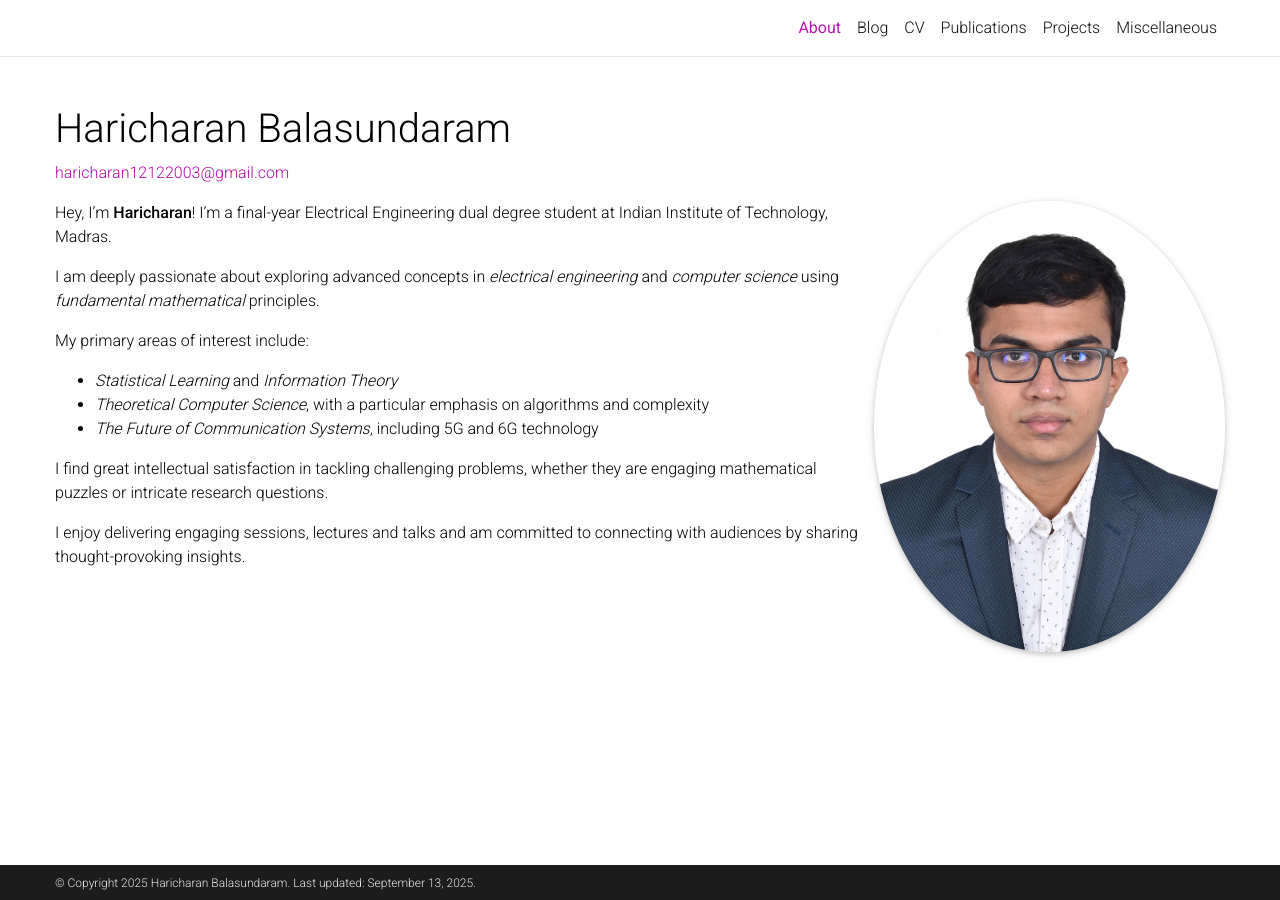
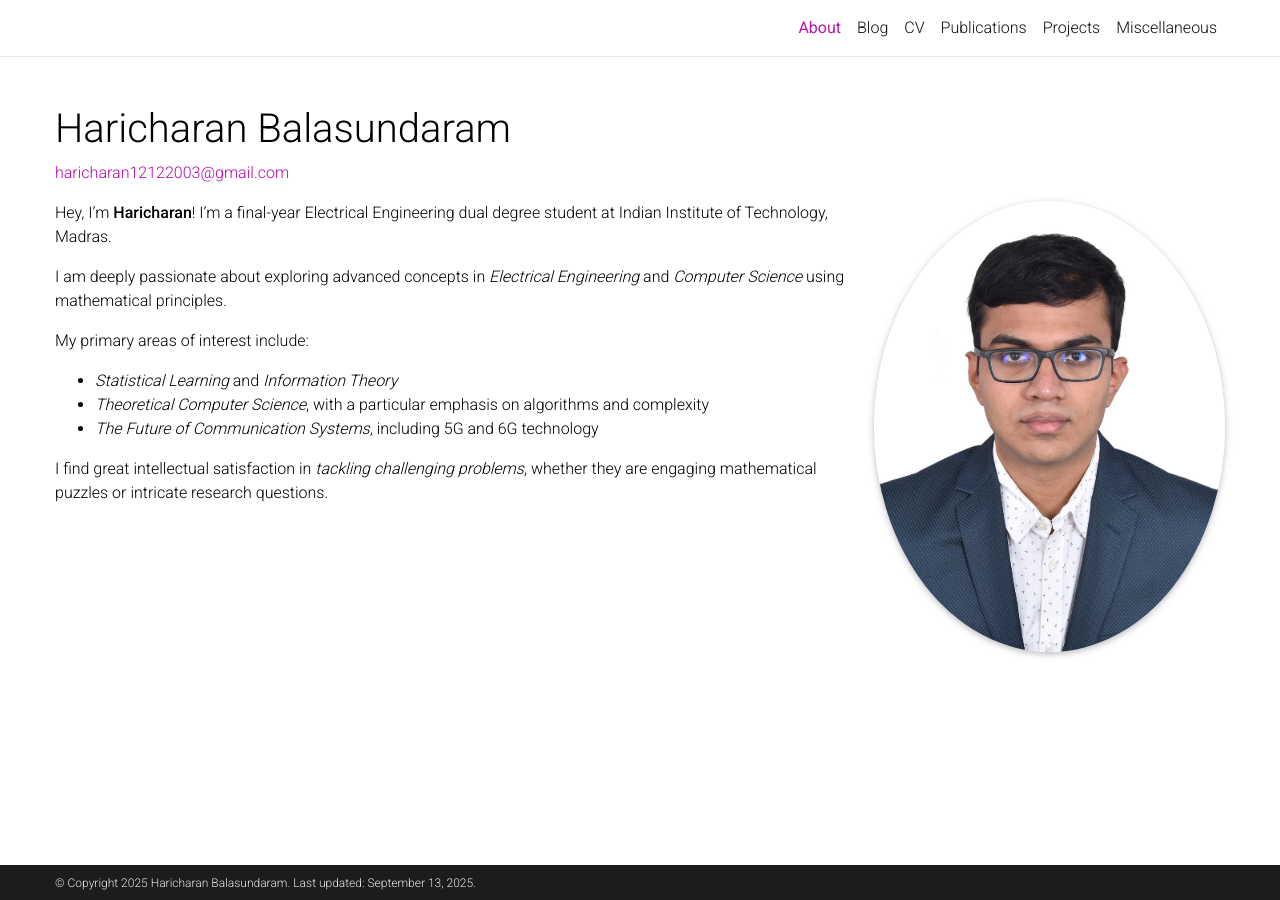
Before and after one commit to Haricharan1212/Haricharan1212.github.io, a Jekyll site: the page built from _pages/about.md, in a window 1280 px wide. Built offline with Jekyll 4.4.1, drawn with Linux system fonts in a browser that asks for light colours; full-size pictures stand in for the smaller copies a plugin makes; comment, search, counter and statistics services are not loaded; a style sheet for code colours, icons or effects is not loaded.

```diff
--- a/_pages/about.md
+++ b/_pages/about.md
@@ -18,7 +18,7 @@
 
 Hey, I'm **Haricharan**! I'm a final-year Electrical Engineering dual degree student at Indian Institute of Technology, Madras.
 
-I am deeply passionate about exploring advanced concepts in *electrical engineering* and *computer science* using *fundamental mathematical* principles.
+I am deeply passionate about exploring advanced concepts in *Electrical Engineering* and *Computer Science* using mathematical principles.
 
 My primary areas of interest include:
 
@@ -26,6 +26,4 @@
 - *Theoretical Computer Science*, with a particular emphasis on algorithms and complexity
 - *The Future of Communication Systems*, including 5G and 6G technology
 
-I find great intellectual satisfaction in tackling challenging problems, whether they are engaging mathematical puzzles or intricate research questions.
-
-I enjoy delivering engaging sessions, lectures and talks and am committed to connecting with audiences by sharing thought-provoking insights.
+I find great intellectual satisfaction in *tackling challenging problems*, whether they are engaging mathematical puzzles or intricate research questions.
```
Also changed, not shown: _pages/misc.md (+1 -1 lines).
